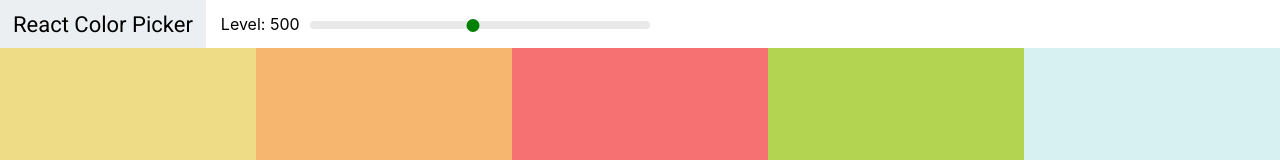
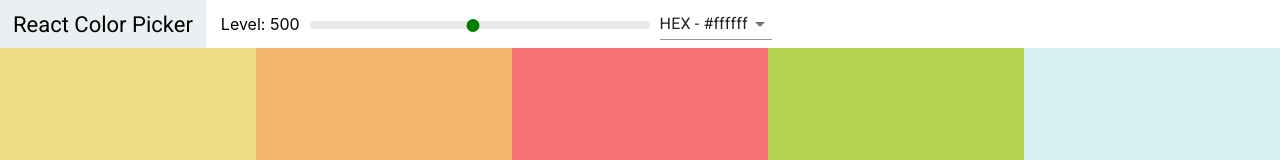
Before and after one commit to Alejandro1709/React-Colors, a React (Create React App) app: page / in a window 1280 px wide. Shown: the top 160 px of the page. Built offline with nearby package versions, Linux system fonts and the light colour scheme.

Commit message:
Add Select and material-ui

```diff
--- a/package.json
+++ b/package.json
@@ -3,6 +3,7 @@
   "version": "0.1.0",
   "private": true,
   "dependencies": {
+    "@material-ui/core": "^4.12.4",
     "@testing-library/jest-dom": "^5.16.3",
     "@testing-library/react": "^12.1.4",
     "@testing-library/user-event": "^13.5.0",
--- a/src/Navbar.js
+++ b/src/Navbar.js
@@ -2,10 +2,25 @@
 import Slider from 'rc-slider';
 import 'rc-slider/assets/index.css';
 import './Navbar.css';
+import { MenuItem, Select } from '@material-ui/core';
 
 class Navbar extends Component {
+  constructor(props) {
+    super(props);
+    this.state = {
+      format: 'hex',
+    };
+    this.handleChange = this.handleChange.bind(this);
+  }
+
+  handleChange(e) {
+    this.setState({ format: e.target.value });
+    this.props.handleChange(e.target.value);
+  }
+
   render() {
-    const { level, changeLevel } = this.props;
+    const { level, changeLevel, handleChange } = this.props;
+    const { format } = this.state;
     return (
       <header className='Navbar'>
         <div className='logo'>
@@ -23,6 +38,13 @@
             />
           </div>
         </div>
+        <div className='select-container'>
+          <Select value={format} onChange={this.handleChange}>
+            <MenuItem value='hex'>HEX - #ffffff</MenuItem>
+            <MenuItem value='rgb'>RGB - rgb(255, 255, 255)</MenuItem>
+            <MenuItem value='rgba'>RGBA - rgba(255, 255, 255, 1.0)</MenuItem>
+          </Select>
+        </div>
       </header>
     );
   }
--- a/src/Palette.js
+++ b/src/Palette.js
@@ -7,24 +7,34 @@
     super(props);
     this.state = {
       level: 500,
+      format: 'hex',
     };
     this.changeLevel = this.changeLevel.bind(this);
+    this.changeFormat = this.changeFormat.bind(this);
   }
 
   changeLevel(newLevel) {
     this.setState({ level: newLevel });
   }
 
+  changeFormat(val) {
+    this.setState({ format: val });
+  }
+
   render() {
     const { colors } = this.props.palette;
-    const { level } = this.state;
+    const { level, format } = this.state;
     const colorBoxes = colors[level].map((color) => (
-      <ColorBox background={color.hex} name={color.name} />
+      <ColorBox background={color[format]} name={color.name} />
     ));
     return (
       <div className='Palette'>
         {/* Navbar Goes here */}
-        <Navbar level={level} changeLevel={this.changeLevel} />
+        <Navbar
+          level={level}
+          changeLevel={this.changeLevel}
+          handleChange={this.changeFormat}
+        />
         <div className='Palette-colors'>{colorBoxes}</div>
         {/* footer */}
       </div>
--- a/src/colorHelpers.js
+++ b/src/colorHelpers.js
@@ -22,7 +22,7 @@
         rgb: chroma(scale[i]).css(),
         rgba: chroma(scale[i])
           .css()
-          .replace('rgba', 'rgba')
+          .replace('rgb', 'rgba')
           .replace(')', ',1.0)'),
       });
     }
```
Also changed, not shown: 1 other file (tests, documents, lock files or other folders).
